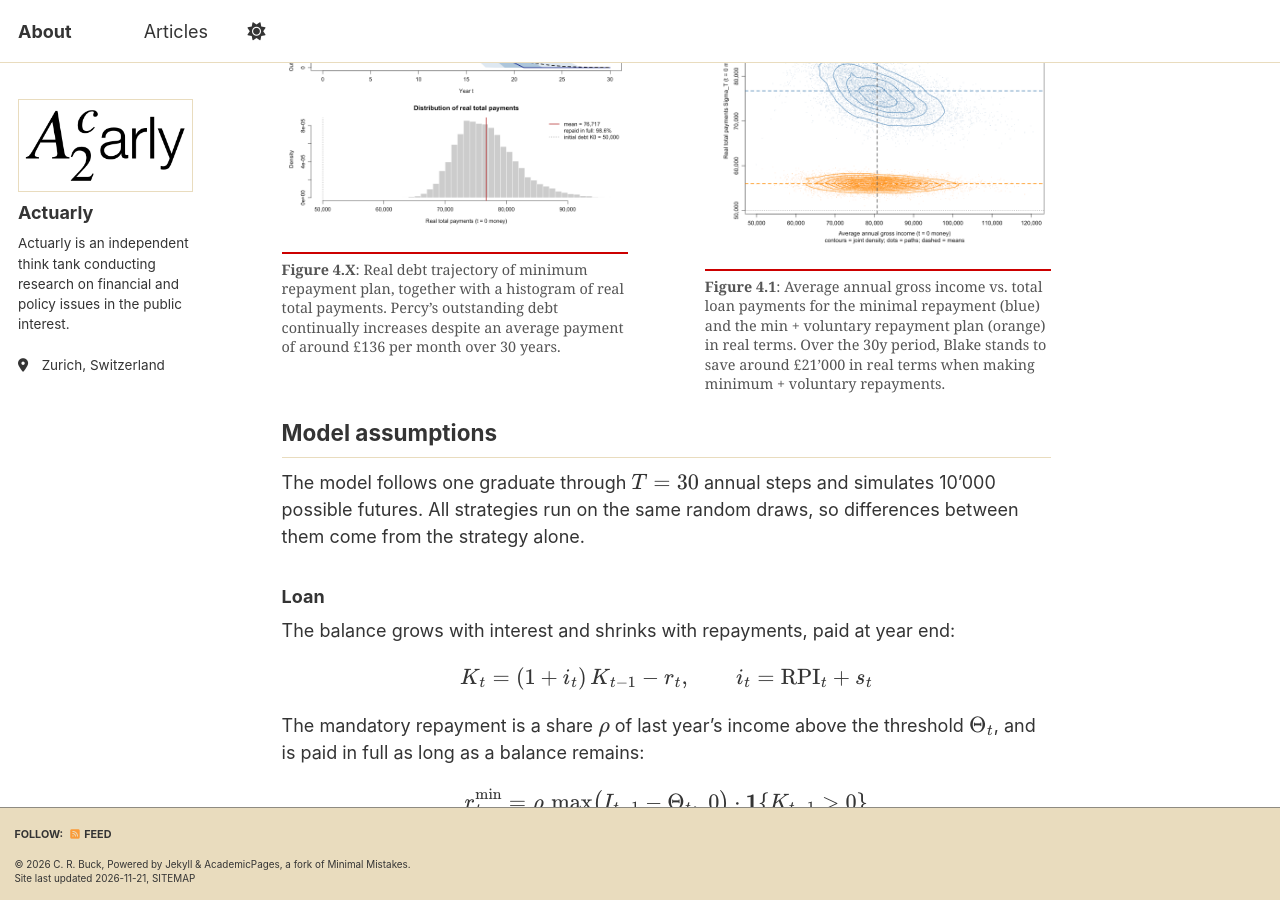
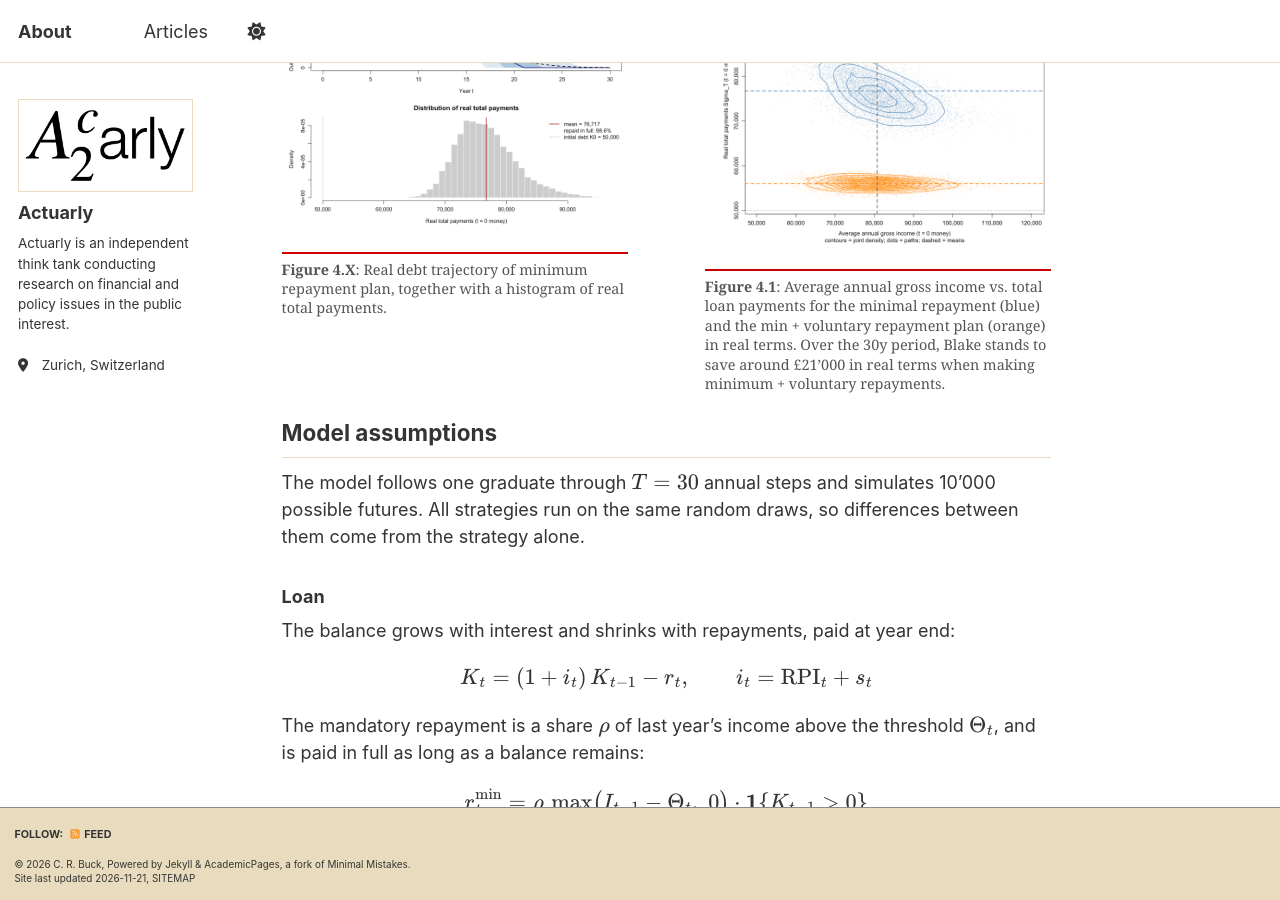
Before and after one commit to Actuarly/Actuarly.github.io, a Jekyll site: the page built from _posts/2026-10-18-schroedingers-debt.md, in a window 1280 px wide and 900 px high, scrolled down 6863 px. Built offline with Jekyll 4.4.1, drawn with Linux system fonts in a browser that asks for light colours; a style sheet for code colours, icons or effects is not loaded.

```diff
--- a/_posts/2026-10-18-schroedingers-debt.md
+++ b/_posts/2026-10-18-schroedingers-debt.md
@@ -582,9 +582,7 @@ repayments.
 <img src="/assets/images/schroedingers-debt/Blake-the-banker-v1-0/results.png" alt="">
 <figcaption>
 <strong>Figure 4.X</strong>: Real debt trajectory of minimum repayment
-plan, together with a histogram of real total payments. Percy’s
-outstanding debt continually increases despite an average payment of
-around £136 per month over 30 years.
+plan, together with a histogram of real total payments.
 </figcaption>
 </figure>
 <!--
```
